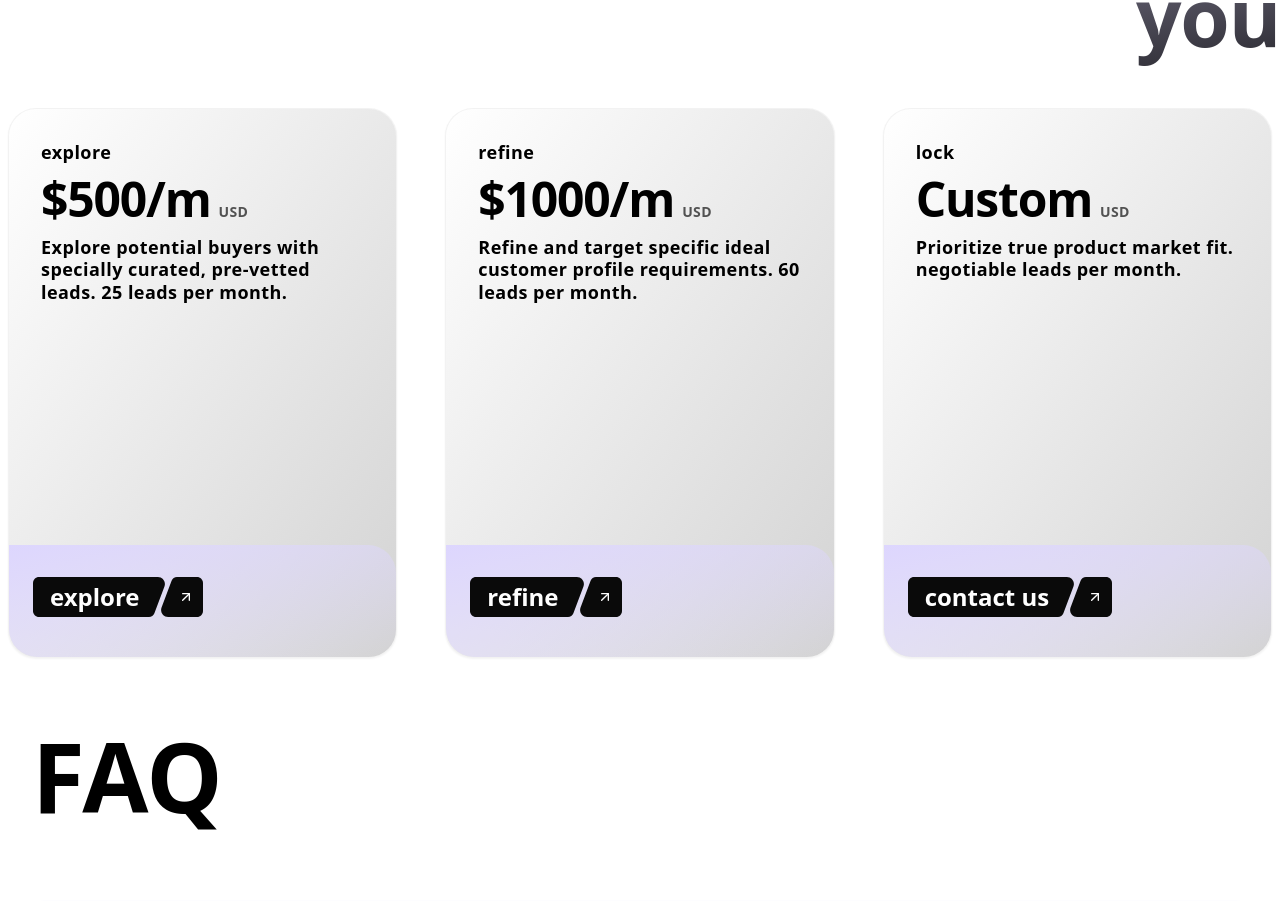
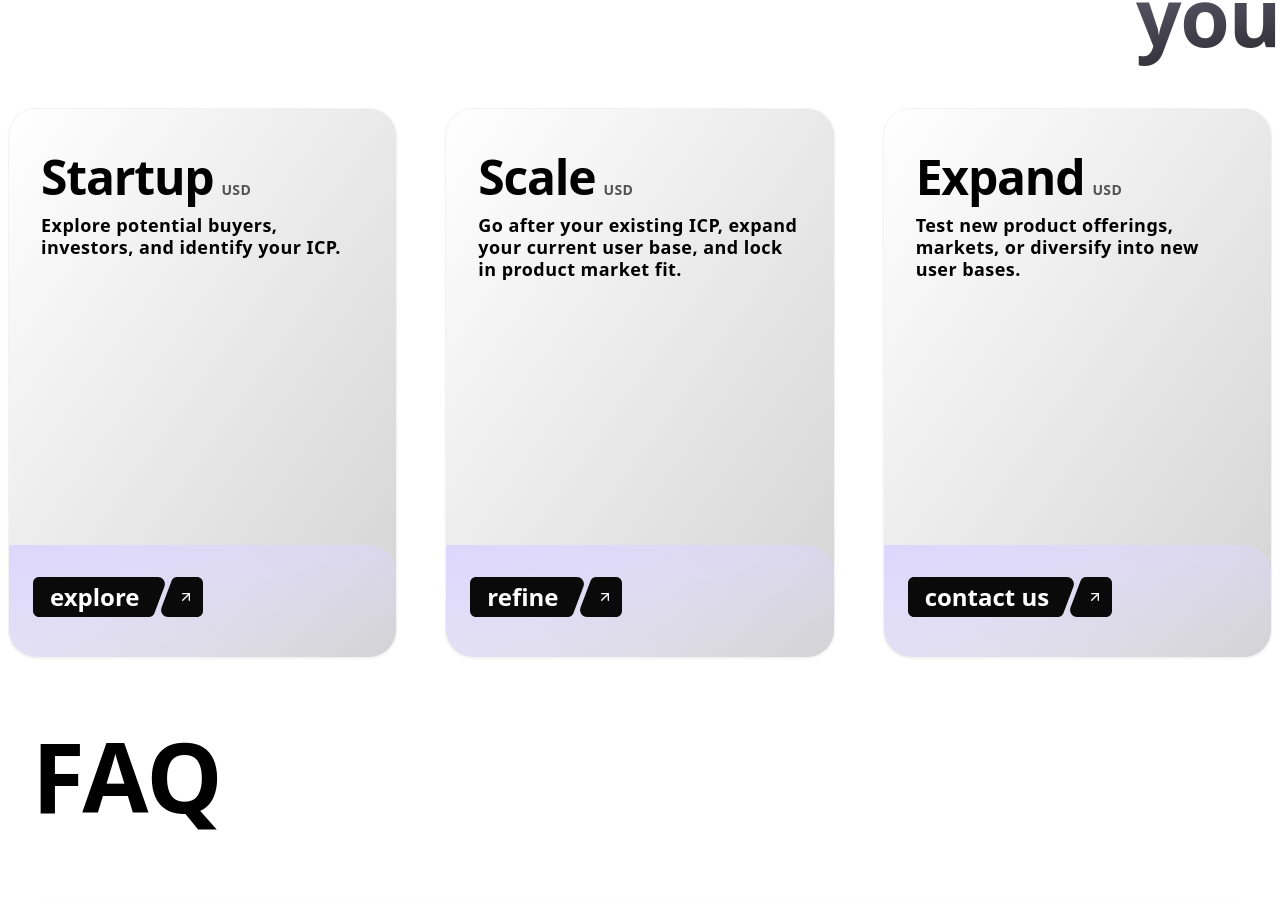
Before and after one commit to willgbryan/heighliner-site, a Next.js app: page / in a window 1280 px wide. Shown: the part 3216-4117 px from the top of the page. Built offline with nearby package versions, Linux system fonts and the light colour scheme.

Commit message:
pricing tier tweaks

```diff
--- a/src/app/_sections/price.tsx
+++ b/src/app/_sections/price.tsx
@@ -28,11 +28,11 @@ export function Pricing() {
           </div>
       <div className="flex flex-col  md:flex-row items-center justify-center w-full gap-12 px-2">
       <GradientCard
-          type="explore"
-          price="$500/m"
+          type=""
+          price="Startup"
           textColor="text-black"
           gradient={gradients[5]}
-          description="Explore potential buyers with specially curated, pre-vetted leads. 25 leads per month."
+          description="Explore potential buyers, investors, and identify your ICP."
         >
           <div className="bg-gradient-to-br from-violet-200 w-full absolute bottom-0 left-0 rounded-r-[28px] rounded-b-[28px] py-8 pl-6">
             <div className="">
@@ -41,11 +41,11 @@ export function Pricing() {
           </div>
         </GradientCard>
         <GradientCard
-          type="refine"
-          price="$1000/m"
+          type=""
+          price="Scale"
           textColor="text-black"
           gradient={gradients[5]}
-          description="Refine and target specific ideal customer profile requirements. 60 leads per month."
+          description="Go after your existing ICP, expand your current user base, and lock in product market fit."
         >
           <div className="bg-gradient-to-br from-violet-200 w-full absolute bottom-0 left-0 rounded-r-[28px] rounded-b-[28px] py-8 pl-6">
             <div className="">
@@ -55,11 +55,11 @@ export function Pricing() {
         </GradientCard>
 
         <GradientCard
-          type="lock"
-          price="Custom"
+          type=""
+          price="Expand"
           textColor="text-black"
           gradient={gradients[5]}
-          description="Prioritize true product market fit. negotiable leads per month."
+          description="Test new product offerings, markets, or diversify into new user bases."
         >
           <div className="bg-gradient-to-br from-violet-200 w-full absolute bottom-0 left-0 rounded-r-[28px] rounded-b-[28px] py-8 pl-6">
             <div className="">
```
